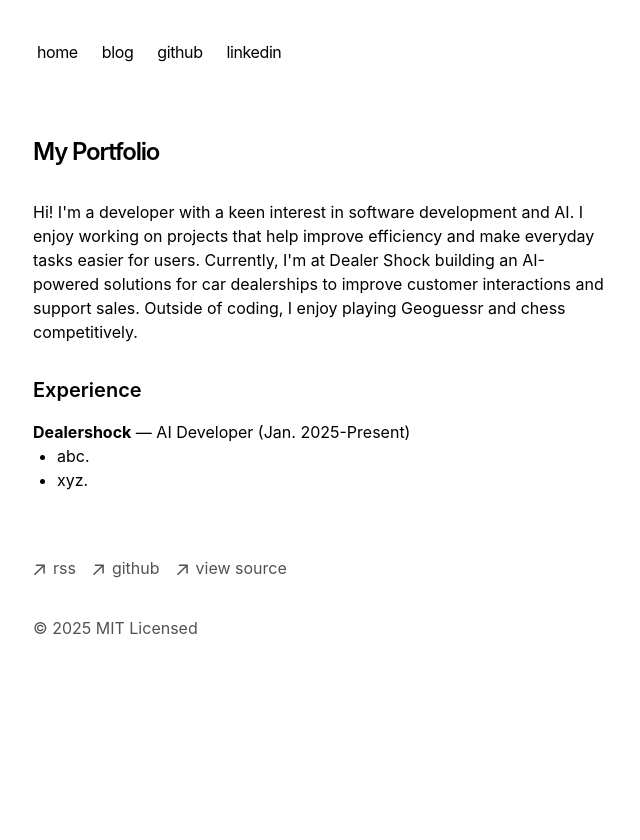
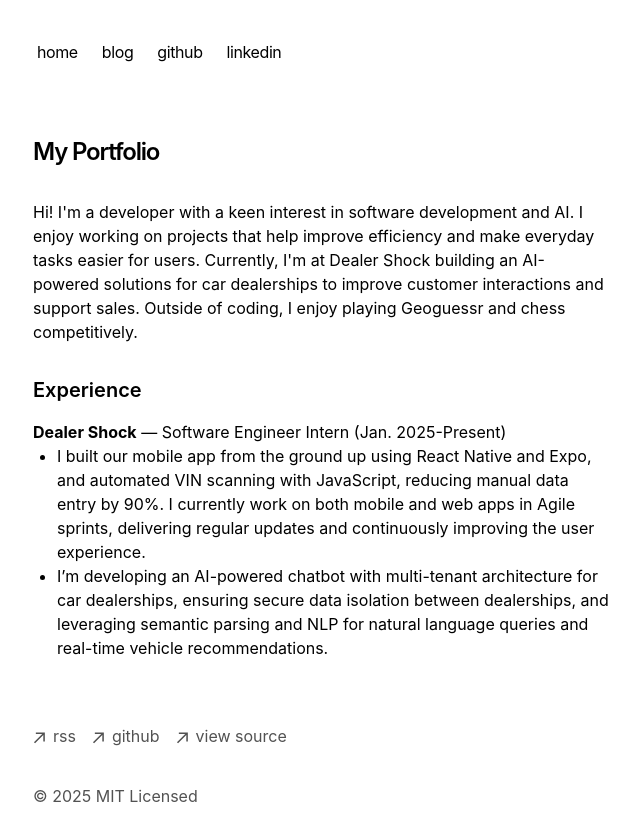
Before and after one commit to nicholasbrar/new-portfolio, a Next.js app: page / in a window 1280 px wide. Shown: the top 840 px of the page, without its empty margins (319-959 px from the left). Before the commit the page ends 800 px from the top, so only its background shows below. Built offline with nearby package versions, Linux system fonts and the light colour scheme.

Commit message:
Update page.tsx

```diff
--- a/app/page.tsx
+++ b/app/page.tsx
@@ -16,10 +16,17 @@ export default function Page() {
         <h2 className="text-xl font-semibold mb-4">Experience</h2>
         <ul>
           <li className="mb-4">
-            <strong>Dealershock</strong> — AI Developer (Jan. 2025-Present)
+            <strong>Dealer Shock</strong> — Software Engineer Intern (Jan. 2025-Present)
             <ul className="list-disc ml-6">
-              <li>abc.</li>
-              <li>xyz.</li>
+              <li>
+                I built our mobile app from the ground up using React Native and Expo, and automated VIN scanning with JavaScript, reducing manual data entry by 90%.
+                I currently work on both mobile and web apps in Agile sprints, delivering regular updates and continuously improving the user experience.
+              </li>
+              <li>
+                I’m developing an AI-powered chatbot with multi-tenant architecture for car dealerships, ensuring secure data isolation between dealerships, and
+                leveraging semantic parsing and NLP for natural language queries and real-time vehicle recommendations.
+              </li>
+
             </ul>
           </li>
           {}
```
